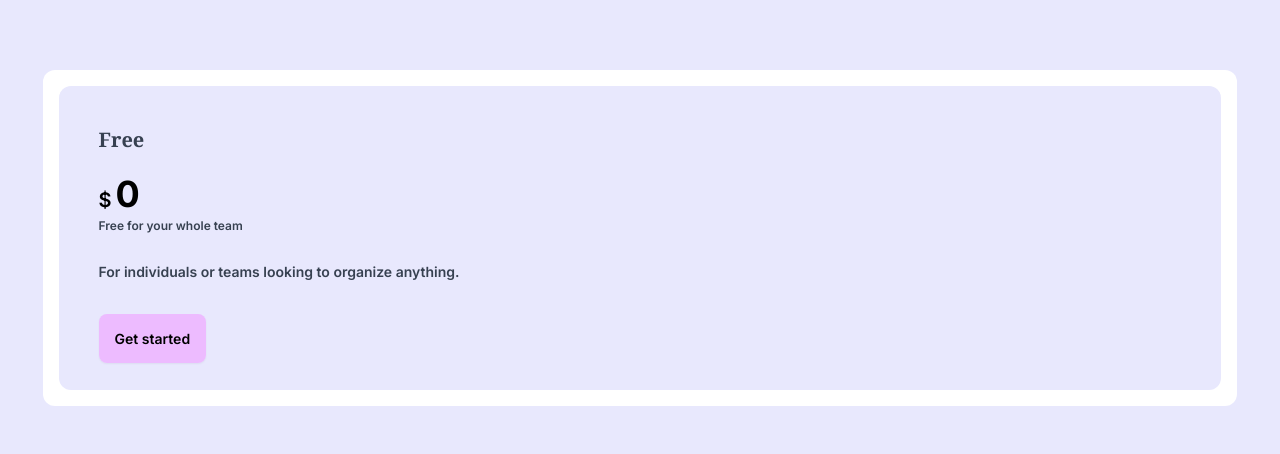
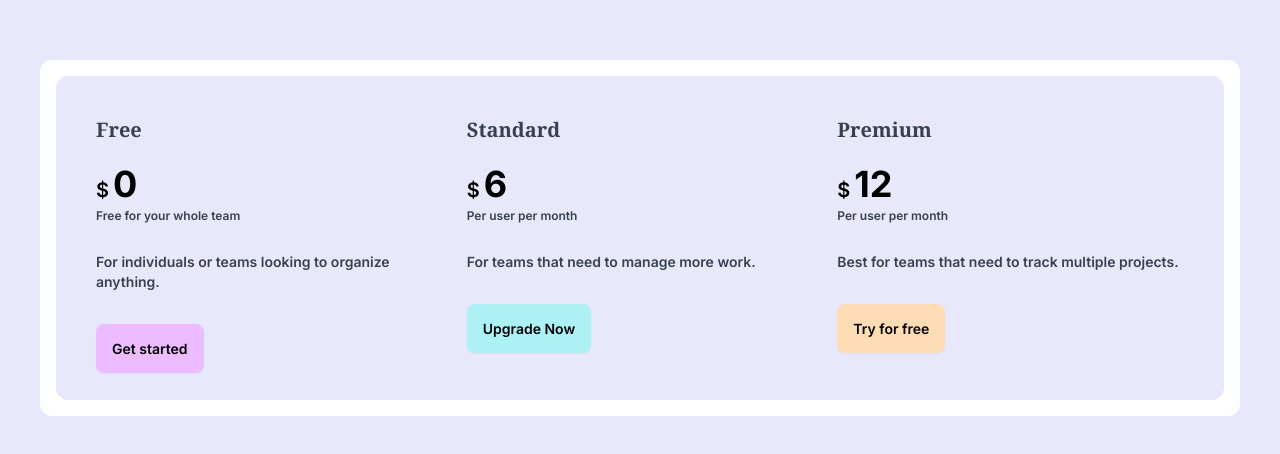
Before and after one commit to missatrox44/ui-components, a Next.js app: page / in a window 1280 px wide. Shown: the part 162-616 px from the top of the page. Built offline with nearby package versions, Linux system fonts and the light colour scheme.

Commit message:
dynamically setting card data

```diff
--- a/components/PricingCards/PricingCards.tsx
+++ b/components/PricingCards/PricingCards.tsx
@@ -1,24 +1,41 @@
 import React from "react";
+import { pricingCardsData } from "./pricingCardsData";
+import classNames from "classnames";
+
+const buttonColorClasses: Record<string, string> = {
+  pastelFuschia: 'bg-pastelFuschia',
+  pastelBlue: 'bg-pastelBlue',
+  pastelOrange: 'bg-pastelOrange',
+};
 
 export default function PricingCards() {
   return (
     <section id="pricing-cards">
       <div className="flex min-h-screen items-center justify-center px-10  bg-lilac">
         <div className="bg-white p-4 rounded-xl">
-          <div className="grid grid-cols-1 md:grid-cols-3 p-10 bg-lilac rounded-xl">
-            <div className="">
-              <h2 className="font-serif font-semibold text-xl mb-5 text-gray-700">Free</h2>
-              <div className="flex space-x-1">
-                <p className="font-semibold text-xl self-end">$</p>
-                <p className="font-bold text-4xl">0</p>
+          <div className="grid grid-cols-1 md:grid-cols-3 p-10 bg-lilac rounded-xl gap-x-6">
+            {pricingCardsData.map((card) => (
+              <div key={card.id} className="">
+                <h2 className="font-serif font-semibold text-xl mb-5 text-gray-700">{card.title}</h2>
+                <div className="flex space-x-1">
+                  <p className="font-semibold text-xl self-end">$</p>
+                  <p className="font-bold text-4xl">{card.price}</p>
+                </div>
+                <p className="text-xs font-semibold leading-loose text-gray-700">{card.subText}</p>
+                <p className="text-sm font-semibold text-gray-700 pt-6 pb-11">{card.description}</p>
+                <a
+                  href="#"
+                  className={classNames(
+                    "text-black p-4 rounded-lg w-full shadow-sm hover:bg-opacity-90 hover:shadow-lg transition hover:-translate-y-0.5 duration-150 text-sm font-semibold",
+                    buttonColorClasses[card.buttonColor]
+                  )}
+                >{card.buttonText}</a>
               </div>
-              <p className="text-xs font-semibold leading-loose text-gray-700">Free for your whole team</p>
-              <p className="text-sm font-semibold text-gray-700 pt-6 pb-11">For individuals or teams looking to organize anything.</p>
-              <a href="#" className="text-black bg-pastelFuschia p-4 rounded-lg w-full shadow-sm hover:bg-opacity-90 hover:shadow-lg transition hover:-translate-y-0.5 duration-150 text-sm font-semibold">Get started</a>
-            </div>
+            ))}
           </div>
         </div>
       </div>
+
     </section>
   );
 }
--- a/components/PricingCards/pricingCardsData.ts
+++ b/components/PricingCards/pricingCardsData.ts
@@ -21,8 +21,9 @@ export const pricingCardsData = [
     id: 2,
     title: "Premium",
     price: "12",
-    description: "Per user per month",
-    buttonText: "Best for teams that need to track multiple projects.",
+    subText: "Per user per month",
+    description: "Best for teams that need to track multiple projects.",
+    buttonText: "Try for free",
     buttonColor: "pastelOrange",
   },
 ]
```
